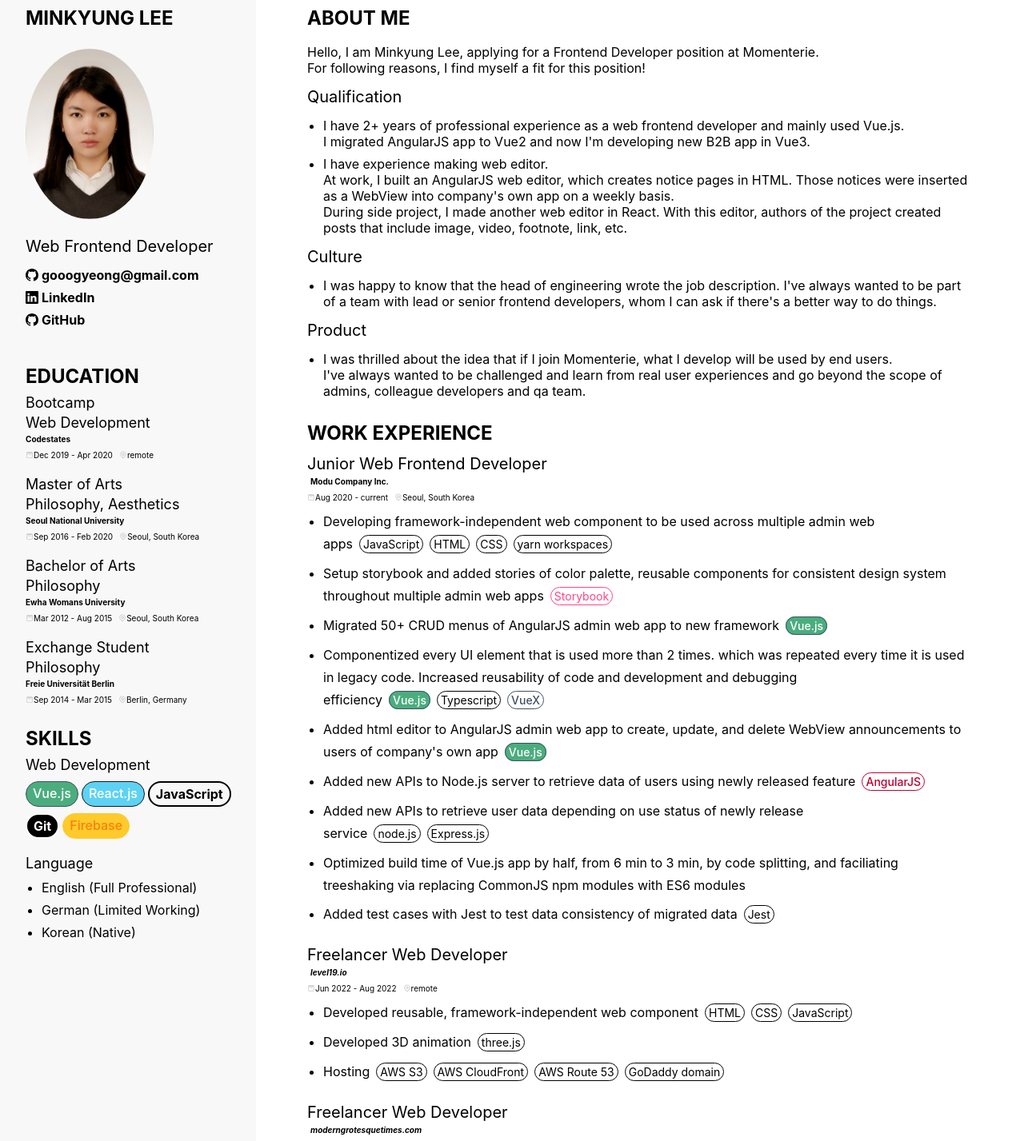
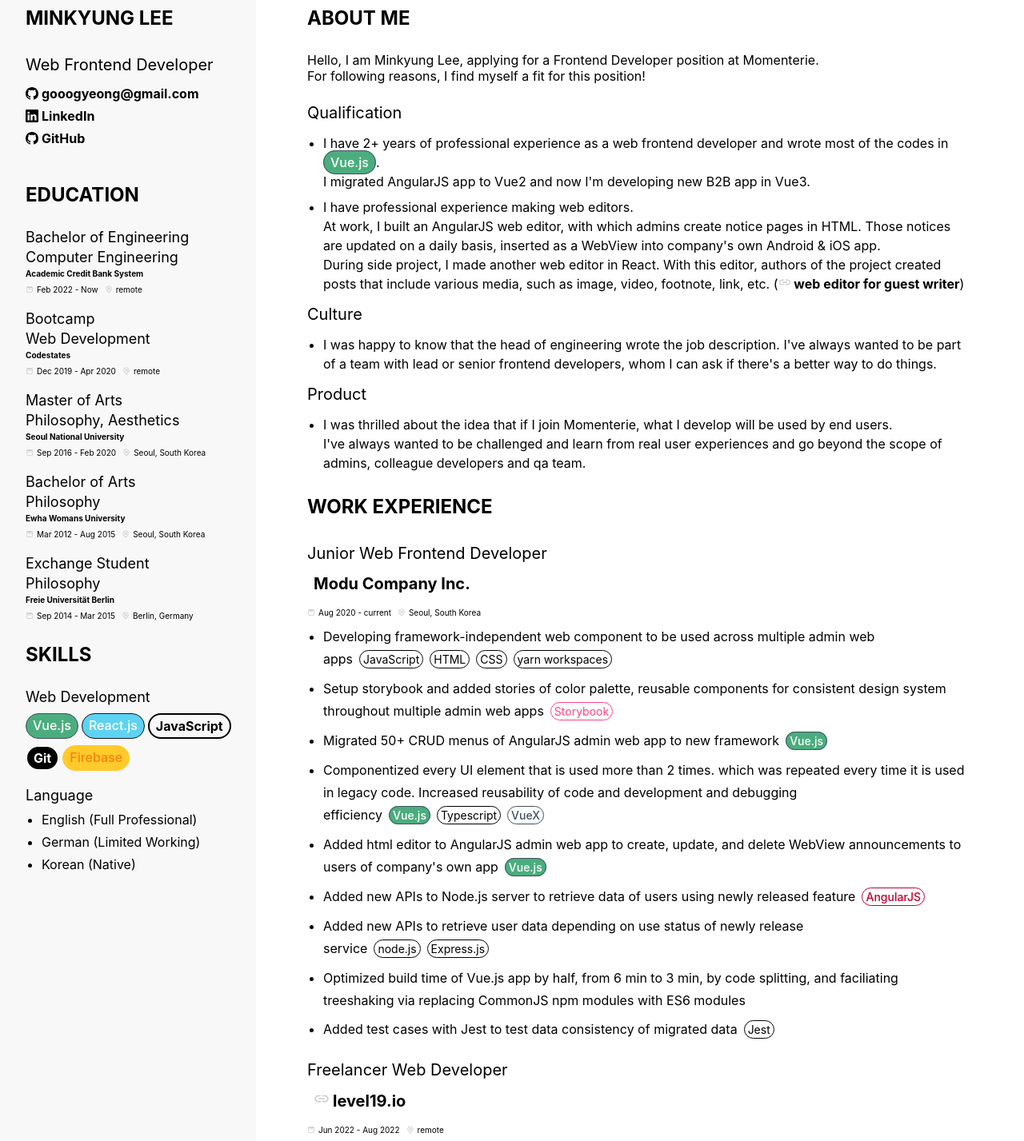
Before and after one commit to gooogyeong/project-resume, a Next.js app: page / in a window 1280 px wide. Shown: the top 1427 px of the page at 80% size. Built offline with nearby package versions, Linux system fonts and the light colour scheme.

Commit message:
style: increased title, subtitle font size, margin, etc.

```diff
--- a/components/Summary.jsx
+++ b/components/Summary.jsx
@@ -6,7 +6,7 @@
   return (
     <StyledSummary className="summary-wrapper">
       <div className="title">Minkyung Lee</div>
-      <img src='../profile.jpg'/>
+      {/*<img src='../profile.jpg'/>*/}
       <div className="subtitle">Web Frontend Developer</div>
       <ul>
         {contacts.map((contact, idx) => {
--- a/components/education/index.jsx
+++ b/components/education/index.jsx
@@ -3,6 +3,13 @@
 
 const Education = () => {
   const educations = [
+    {
+      degree: 'Bachelor of Engineering',
+      fieldOfStudy: 'Computer Engineering',
+      school: { name: 'Academic Credit Bank System', href: 'https://www.cb.or.kr/creditbank/info/nInfo7_1.do' },
+      dates: 'Feb 2022 - Now',
+      location: 'remote'
+    },
     {
       degree: 'Bootcamp',
       fieldOfStudy: 'Web Development',
@@ -44,6 +51,9 @@
 }
 
 const StyledEducation = styled.div`
+  svg {
+    margin-right: 0.4rem;
+  }
 `
 
 export default Education
--- a/components/work-experience/Job.jsx
+++ b/components/work-experience/Job.jsx
@@ -1,15 +1,18 @@
 import styled from 'styled-components'
 import { CgPin, CgCalendar } from 'react-icons/cg'
+import { IoMdLink } from 'react-icons/io'
 import Pill from '../Pill'
 
 const Job = (props) => {
-  const { jobTitle, company, date, location, responsibilities } = props.job
+  const { jobTitle, links, date, location, responsibilities } = props.job
   return (
     <StyledJob className="job-wrapper block">
       <div className="job__title subtitle">{jobTitle}</div>
-      {company.href
-        ? <a href={company.href} target="_blank" rel="noreferrer" className="job__company-name"><i><b>{company.name}</b></i></a>
-        : <b className="job__company-name">{company.name}</b>}
+      <div className="job__links">
+        {links.map(({ href, name }) => (
+          <a href={href} target="_blank" rel="noreferrer"><b>{href ? <IoMdLink class="link"/> : null}{name}</b></a>
+        ))}
+      </div>
       <div className="dates-location-wrapper">
         <div>
           <CgCalendar/>
@@ -42,6 +45,7 @@
 
   svg {
     color: #CCCCCC;
+    margin-right: 0.4rem;
   }
 
   ul {
@@ -55,35 +59,29 @@
         font-size: 1.4rem;
         margin-left: 0.8rem;
         padding: 0.2rem 0.4rem;
-
-        &:first-child {
-          border: 2px solid red !important;
-          //margin-left: 0.8rem;
-        }
-
-        &:not(:last-child) {
-          //margin-right: 0.4rem;
-        }
       }
-
-      //.resp__desc {
-      //  margin-bottom: 0.4rem;
-      //}
-      //.pill-wrapper {
-      //  display: flex;
-      //  gap: 0.4rem;
-      //  font-size: 1.4rem;
-      //}
     }
   }
 
   .job {
-    &__company-name, &__date-location-wrapper {
+    &__links {
+      a, b {
+        display: block;
+        padding-left: 0.4rem;
+        font-size: 2rem;
+        margin: 0.4rem 0 1rem;
+      }
+    }
+
+    &__date-location-wrapper {
       padding-left: 0.4rem;
+      font-size: 2rem;
+      margin: 0.4rem 0;
     }
 
     &__date-location-wrapper {
       margin: 0.8rem 0;
+      font-size: 1.6rem;
     }
   }
 `
--- a/components/work-experience/index.jsx
+++ b/components/work-experience/index.jsx
@@ -6,10 +6,10 @@
   const jobs = [
     {
       jobTitle: 'Junior Web Frontend Developer',
-      company: {
+      links: [{
         name: 'Modu Company Inc.',
         href: ''
-      },
+      }],
       date: 'Aug 2020 - current',
       location: 'Seoul, South Korea',
       responsibilities: [
@@ -53,7 +53,9 @@
     },
     {
       jobTitle: 'Freelancer Web Developer',
-      company: { name: 'level19.io', href: 'https://level19.io' },
+      links: [
+        { name: 'level19.io', href: 'https://level19.io' }
+      ],
       date: 'Jun 2022 - Aug 2022',
       location: 'remote',
       responsibilities: [
@@ -64,7 +66,11 @@
     },
     {
       jobTitle: 'Freelancer Web Developer',
-      company: { name: 'moderngrotesquetimes.com', href: 'https://moderngrotesquetimes.com' },
+      links: [
+        { name: 'moderngrotesquetimes.com', href: 'https://moderngrotesquetimes.com' },
+        { name: 'MGT web editor for guest writer', href: 'https://moderngrotesquetimes.com/write/guest' },
+        { name: 'https://github.com/gooogyeong/MGT', href: 'https://github.com/gooogyeong/MGT' }
+      ],
       date: 'May 2021 - Sep 2021',
       location: 'remote',
       responsibilities: [
@@ -91,12 +97,16 @@
         {
           desc: 'Hosting',
           stacks: ['Firebase Hosting', 'Gabia domain']
+        },
+        {
+          desc: 'GitHub (https://github.com/gooogyeong/MGT)',
+          stacks: ['GitHub']
         }
       ]
     },
     {
       jobTitle: 'Freelancer Web Developer',
-      company: { name: 'yeouidotour.com', href: 'https://yeouidotour.com' },
+      links: [{ name: 'yeouidotour.com', href: 'https://yeouidotour.com' }],
       date: 'Jul 2021 - Aug 2021',
       location: 'remote',
       responsibilities: [
@@ -110,7 +120,7 @@
     },
     {
       jobTitle: 'Freelancer Web Developer',
-      company: { name: 'greentester.co.kr', href: 'http://greentester.co.kr' },
+      links: [{ name: 'greentester.co.kr', href: 'http://greentester.co.kr' }],
       date: 'Apr 2021 - May 2021',
       location: 'remote',
       responsibilities: [
@@ -119,11 +129,14 @@
     },
     {
       jobTitle: 'Intern Web Developer',
-      company: { name: 'Colavoground', href: '' },
+      links: [{ name: 'Colavoground', href: '' }],
       date: 'Jun 2022 - current',
       location: 'Seoul, South Korea',
       responsibilities: [
-        { desc: 'Developed a web link page for users to make appointment with hair dresser using corporate mobile app', stacks: ['React.js', 'Typescript', 'Firebase Realtime database'] }
+        {
+          desc: 'Developed a web link page for users to make appointment with hair dresser using corporate mobile app',
+          stacks: ['React.js', 'Typescript', 'Firebase Realtime database']
+        }
       ]
     }
   ]
--- a/pages/index.js
+++ b/pages/index.js
@@ -3,6 +3,8 @@
 import Education from '../components/education/index.jsx'
 import Skill from '../components/Skill.jsx'
 import WorkExperience from '../components/work-experience/index.jsx'
+import Pill from '../components/Pill.jsx'
+import { IoMdLink } from 'react-icons/io'
 
 function Resume () {
   return (
@@ -16,32 +18,32 @@
         <div>
           <div className="title">About me</div>
           <div>
-            <div style={{ fontSize: '1.6rem', 'margin': '1rem 0' }}>Hello, I am Minkyung Lee, applying for a Frontend Developer position at
+            <div style={{ fontSize: '1.6rem', 'marginBottom': '2rem' }}>Hello, I am Minkyung Lee, applying for a Frontend Developer position at
               Momenterie.<br/>
               For following reasons, I find myself a fit for this position!
             </div>
             <div className="subtitle">Qualification<br/></div>
             <ul>
-              <li>I have 2+ years of professional experience as a web frontend developer and mainly used Vue.js.<br/>
+              <li style={{ lineHeight: '2.4rem' }}>I have 2+ years of professional experience as a web frontend developer and wrote most of the codes in <Pill text='Vue.js'/>.<br/>
                 I migrated AngularJS app to Vue2 and now I'm developing new B2B app in Vue3.
               </li>
-              <li>I have experience making web editor.<br/>
-                At work, I built an AngularJS web editor, which creates notice pages in HTML. Those notices were inserted as a
-                WebView into company's own app on a weekly basis.<br/>
+              <li style={{ lineHeight: '2.4rem' }}>I have professional experience making web editors.<br/>
+                At work, I built an AngularJS web editor, with which admins create notice pages in HTML. Those notices are updated on a daily basis, inserted as a
+                WebView into company's own Android & iOS app.<br/>
                 During side project, I made another web editor in React. With this editor, authors of the project created posts
-                that include image, video, footnote, link, etc.
+                that include various media, such as image, video, footnote, link, etc. (<a href="https://modern-grotesque-times.web.app/write/guest"><IoMdLink style={{ color: '#CCCCCC' }}/> web editor for guest writer</a>)
               </li>
             </ul>
             <div className="subtitle">Culture</div>
             <ul>
-              <li>I was happy to know that the head of engineering wrote the job description. I've always wanted to be
+              <li style={{ lineHeight: '2.4rem' }}>I was happy to know that the head of engineering wrote the job description. I've always wanted to be
                 part
                 of a team with lead or senior frontend developers, whom I can ask if there's a better way to do things.
               </li>
             </ul>
             <div className="subtitle">Product</div>
             <ul>
-              <li>I was thrilled about the idea that if I join Momenterie, what I develop will be used by end
+              <li style={{ lineHeight: '2.4rem' }}>I was thrilled about the idea that if I join Momenterie, what I develop will be used by end
                 users.<br/>
                 I've always wanted to be challenged and learn from real user experiences and go beyond the scope of
                 admins, colleague developers and qa team.
@@ -65,9 +67,11 @@
     font-size: 2.4rem;
     text-align: left;
     padding: 0.8rem 0;
+    margin-bottom: 2rem;
   }
 
   .subtitle {
+    margin-bottom: 1rem;
     font-size: 2rem;
     padding: 0.4rem 0;
   }
```
